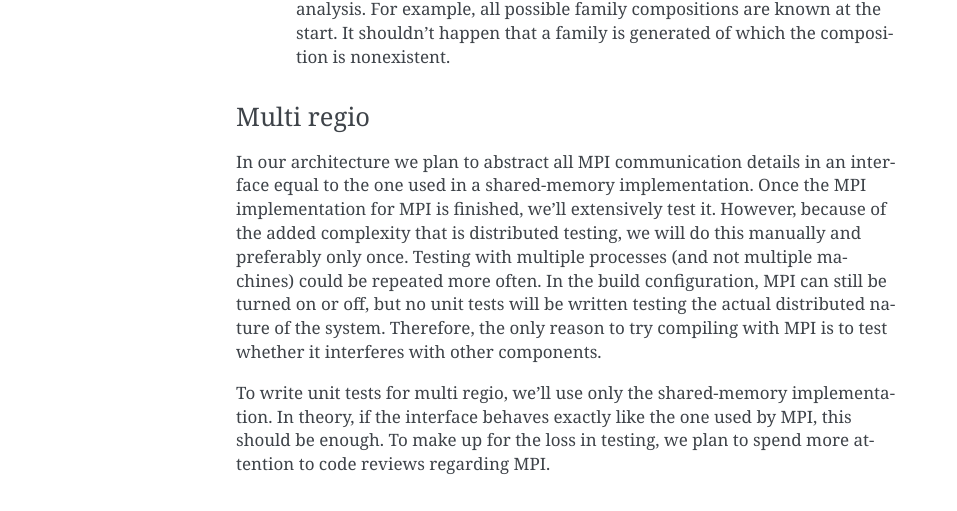
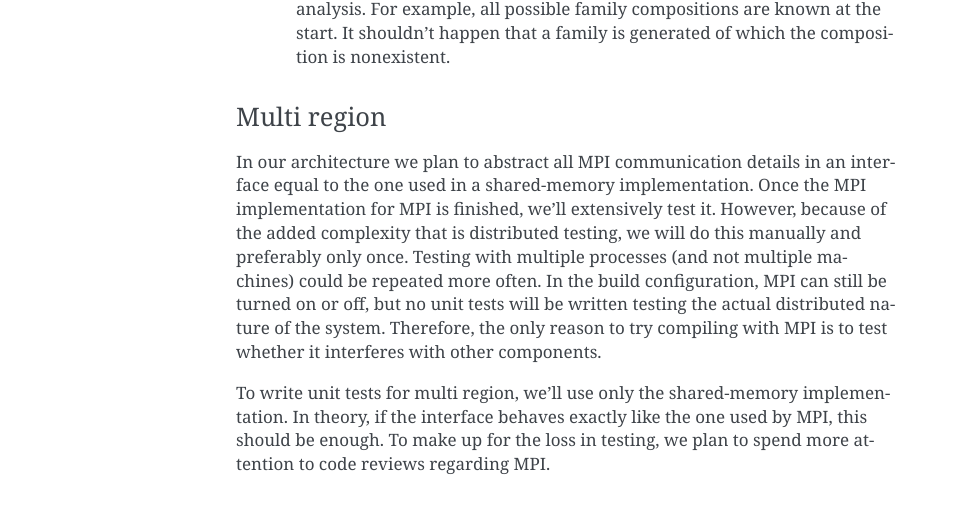
Before and after one commit to Stride-Apollo/Stride-Report, a Sphinx documentation site: the page built from source/testplan.rst, in a window 1280 px wide and 900 px high, scrolled down 1389 px. Shown: the part 161-672 px from the top of the window, without its empty margins (184-1141 px from the left). Built offline with Sphinx 7.4.7, drawn with Linux system fonts in a browser that asks for light colours; some of the changed text lies outside the part shown.

Commit message:
Documentation plan + multi regioN

```diff
--- a/source/documentationplan.rst
+++ b/source/documentationplan.rst
@@ -57,9 +57,9 @@ Below is a short general listing (per feature) of user questions and their speci
   - Where do I find the executable?
   - How do I use this generator? What is the correct XML format?
 
-- Multiregion
+- Multi region
 
-  - How do I use multiregion? Are there consequences I need to be aware of?
+  - How do I use multi region? Are there consequences I need to be aware of?
 
 - Scientific visualisation
 
--- a/source/testplan.rst
+++ b/source/testplan.rst
@@ -1,3 +1,4 @@
+
 Test plan
 =========
 
@@ -54,12 +55,12 @@ Testing the generator itself is split in three parts:
 
 .. _MultiRegio:
 
-Multi regio
-^^^^^^^^^^^
+Multi region
+^^^^^^^^^^^^
 
 In our architecture we plan to abstract all MPI communication details in an interface equal to the one used in a shared-memory implementation. Once the MPI implementation for MPI is finished, we'll extensively test it. However, because of the added complexity that is distributed testing, we will do this manually and preferably only once. Testing with multiple processes (and not multiple machines) could be repeated more often. In the build configuration, MPI can still be turned on or off, but no unit tests will be written testing the actual distributed nature of the system. Therefore, the only reason to try compiling with MPI is to test whether it interferes with other components.
 
-To write unit tests for multi regio, we'll use only the shared-memory implementation. In theory, if the interface behaves exactly like the one used by MPI, this should be enough. To make up for the loss in testing, we plan to spend more attention to code reviews regarding MPI.
+To write unit tests for multi region, we'll use only the shared-memory implementation. In theory, if the interface behaves exactly like the one used by MPI, this should be enough. To make up for the loss in testing, we plan to spend more attention to code reviews regarding MPI.
 
 Scientific Visualisation
 ^^^^^^^^^^^^^^^^^^^^^^^^
```
Also changed, not shown: source/functionals.rst (line endings or trailing spaces).
